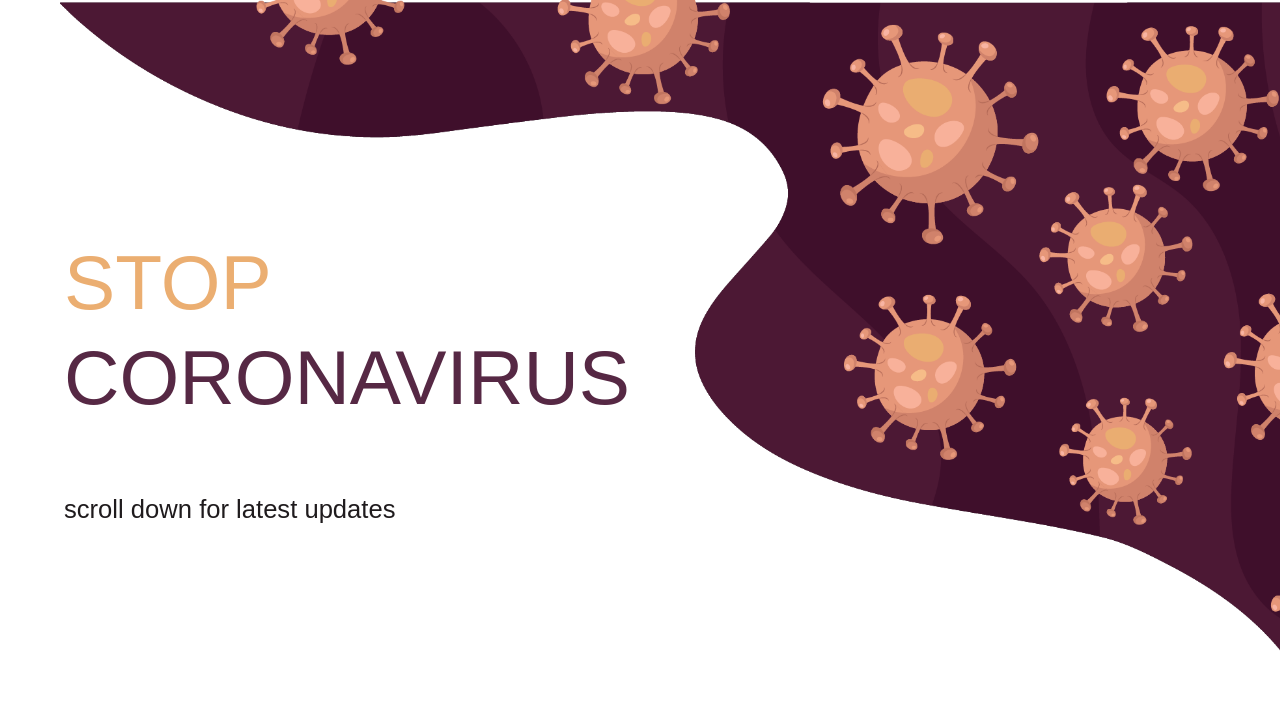
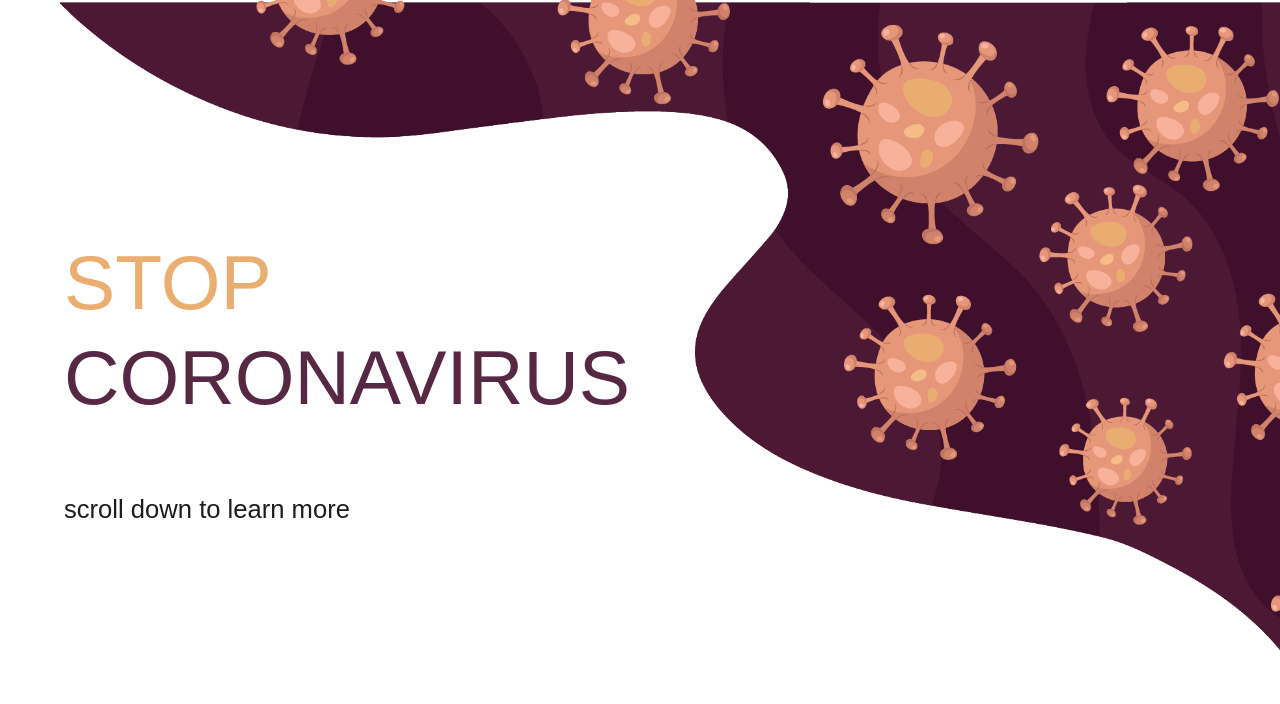
Before and after one commit to punidramesh/Artemis, a Django app: page / in a window 1280 px wide. Shown: the top 704 px of the page. Run offline with Django 3.2, Linux system fonts and the light colour scheme; data that the repository does not hold is empty; parts of the project's set-up code (start-up, migrations or seed data) failed here and were passed over; some libraries are stand-ins or nearby versions; some web fonts are replaced.

Commit message:
Minor edits

```diff
--- a/src/templates/index.html
+++ b/src/templates/index.html
@@ -223,7 +223,7 @@
             <img id = "landing-img" src = "{% static 'images/Landing.png' %}">
             <p id = 'covid-landing'>STOP</p>
             <p id = 'lt-landing'>CORONAVIRUS</p>
-            <p id = 'lt1-landing'>scroll down for latest updates</p>
+            <p id = 'lt1-landing'>scroll down to learn more</p>
         </section>
 
         <section id = 'hotspots'>
```
